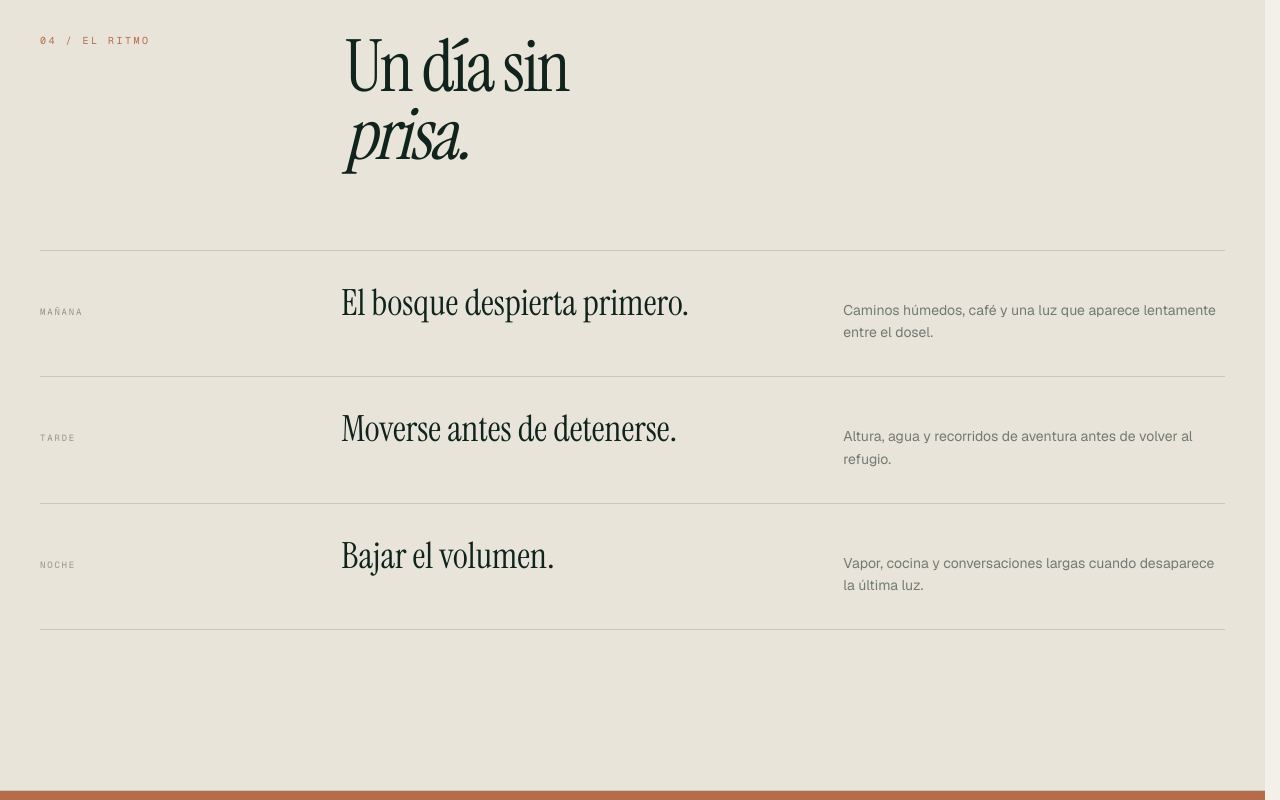
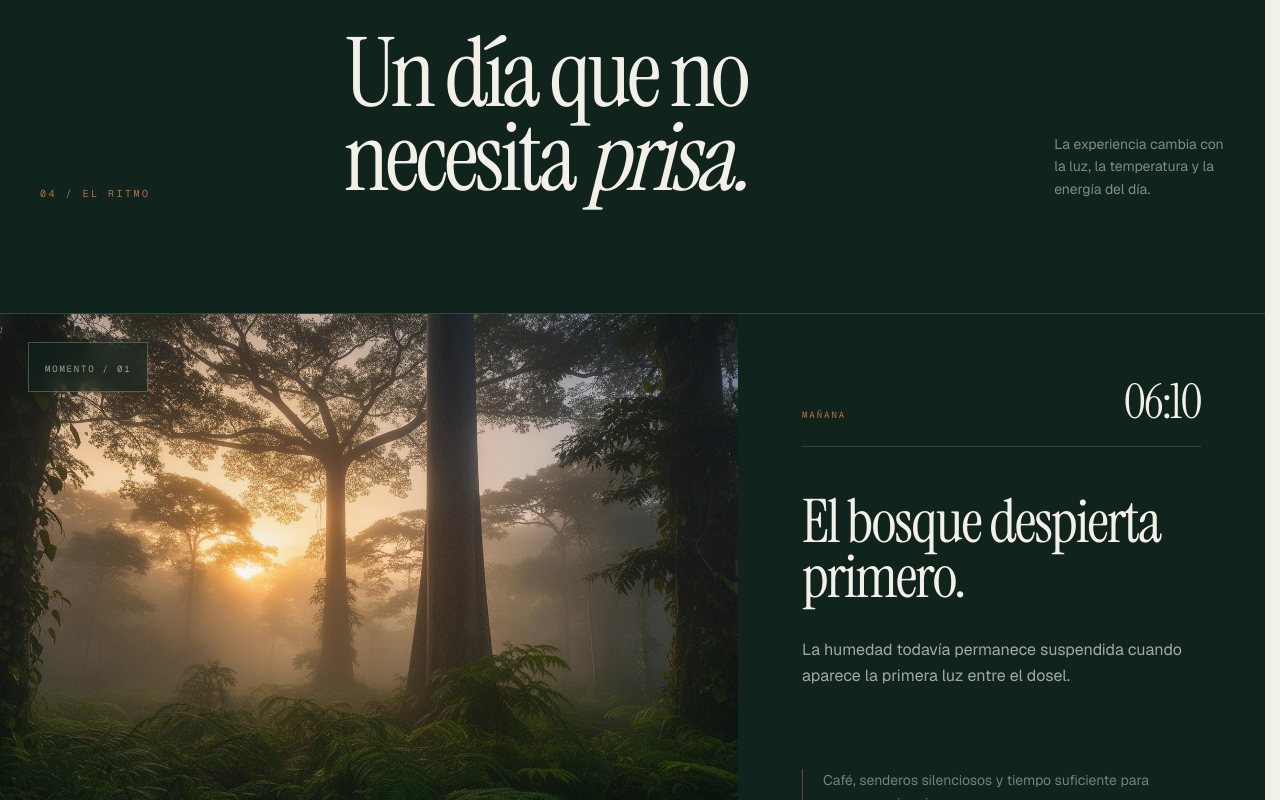
Before and after one commit to Gerardoprogramer/selvatica, a Next.js app: page / in a window 1280 px wide. Shown: the part 8260-9060 px from the top of the page. Built offline with nearby package versions, Linux system fonts and the light colour scheme.

Commit message:
feat: refactor Rhythm component to use RHYTHM_MOMENTS and add RhythmMoment interface

```diff
--- a/components/Rhythm.tsx
+++ b/components/Rhythm.tsx
@@ -1,54 +1,69 @@
+import Image from "next/image";
+
 import { Reveal } from "@/components/motion/Reveal";
 
-const moments = [
-    {
-        label: "Mañana",
-        title: "El bosque despierta primero.",
-        text: "Caminos húmedos, café y una luz que aparece lentamente entre el dosel.",
-    },
-    {
-        label: "Tarde",
-        title: "Moverse antes de detenerse.",
-        text: "Altura, agua y recorridos de aventura antes de volver al refugio.",
-    },
-    {
-        label: "Noche",
-        title: "Bajar el volumen.",
-        text: "Vapor, cocina y conversaciones largas cuando desaparece la última luz.",
-    },
-];
+import { RHYTHM_MOMENTS } from "@/content/rhythm";
 
 export const Rhythm = () => {
     return (
-        <section className="border-volcanic/15 bg-sand border-y py-28 md:py-40">
-            <div className="mx-auto max-w-7xl px-6 md:px-10">
-                <Reveal className="grid gap-8 md:grid-cols-12">
-                    <p className="text-clay font-mono text-[10px] tracking-[0.25em] uppercase md:col-span-3">04 / El ritmo</p>
+        <section id="ritmo" aria-labelledby="rhythm-title" className="overflow-hidden bg-volcanic text-mist">
+            <div className="mx-auto max-w-[1600px] px-6 pb-20 pt-28 md:px-10 md:pb-28 md:pt-40">
+                <Reveal className="grid gap-8 md:grid-cols-12 md:items-end">
+                    <div className="md:col-span-3">
+                        <p className="font-mono text-[10px] uppercase tracking-[0.25em] text-clay">04 / El ritmo</p>
+                    </div>
 
-                    <h2 className="font-serif text-5xl leading-[0.95] tracking-[-0.03em] md:col-span-7 md:text-7xl">
-                        Un día sin
-                        <br />
-                        <em>prisa.</em>
-                    </h2>
+                    <div className="md:col-span-7">
+                        <h2 id="rhythm-title" className="font-serif text-5xl leading-[0.88] tracking-[-0.04em] md:text-7xl lg:text-8xl">
+                            Un día que no
+                            <br />
+                            necesita <em>prisa.</em>
+                        </h2>
+                    </div>
+
+                    <div className="md:col-span-2">
+                        <p className="max-w-xs text-sm leading-relaxed text-mist/50">La experiencia cambia con la luz, la temperatura y la energía del día.</p>
+                    </div>
                 </Reveal>
+            </div>
 
-                <div className="border-volcanic/15 mt-20 border-t">
-                    {moments.map((moment, index) => (
-                        <Reveal key={moment.label} delay={index * 0.05}>
-                            <article className="border-volcanic/15 grid gap-5 border-b py-8 md:grid-cols-12 md:items-baseline">
-                                <span className="text-volcanic/40 font-mono text-[9px] tracking-[0.2em] uppercase md:col-span-3">
-                                    {moment.label}
-                                </span>
+            <div className="border-t border-mist/15">
+                {RHYTHM_MOMENTS.map((moment, index) => {
+                    const reversed = index % 2 !== 0;
 
-                                <h3 className="font-serif text-3xl md:col-span-4 md:text-4xl">{moment.title}</h3>
+                    return (
+                        <article key={moment.number} className="border-b border-mist/15">
+                            <div className="mx-auto grid max-w-[1600px] md:min-h-[70svh] md:grid-cols-12">
+                                <Reveal className={`relative min-h-[52svh] overflow-hidden bg-jungle md:col-span-7 md:min-h-full ${reversed ? "md:order-2" : ""}`}>
+                                    <Image fill src={moment.image} alt={moment.alt} sizes="(max-width: 768px) 100vw, 58vw" className="object-cover" />
 
-                                <p className="text-volcanic/55 max-w-md text-sm leading-relaxed md:col-span-4 md:col-start-9">
-                                    {moment.text}
-                                </p>
-                            </article>
-                        </Reveal>
-                    ))}
-                </div>
+                                    <div aria-hidden="true" className="absolute inset-0 bg-linear-to-t from-volcanic/45 via-transparent to-volcanic/10" />
+
+                                    <div className="absolute left-5 top-5 border border-mist/25 bg-volcanic/55 px-4 py-3 backdrop-blur-sm md:left-7 md:top-7">
+                                        <span className="font-mono text-[9px] uppercase tracking-[0.2em] text-mist/60">Momento / {moment.number}</span>
+                                    </div>
+                                </Reveal>
+
+                                <Reveal delay={0.08} className={`flex flex-col justify-between px-6 py-10 md:col-span-5 md:px-12 md:py-14 lg:px-16 lg:py-16 ${reversed ? "md:order-1" : ""}`}>
+                                    <div>
+                                        <div className="flex items-baseline justify-between gap-6 border-b border-mist/15 pb-5">
+                                            <span className="font-mono text-[9px] uppercase tracking-[0.22em] text-clay">{moment.label}</span>
+                                            <span className="font-serif text-4xl tracking-[-0.035em] text-mist md:text-5xl">{moment.time}</span>
+                                        </div>
+
+                                        <h3 className="mt-12 max-w-md font-serif text-4xl leading-[0.92] tracking-[-0.03em] md:text-5xl lg:text-6xl">{moment.title}</h3>
+
+                                        <p className="mt-8 max-w-md text-[15px] leading-relaxed text-mist/65 md:text-base">{moment.description}</p>
+                                    </div>
+
+                                    <div className="mt-14 border-l border-clay/50 pl-5 md:mt-20">
+                                        <p className="max-w-sm text-sm leading-relaxed text-mist/45">{moment.detail}</p>
+                                    </div>
+                                </Reveal>
+                            </div>
+                        </article>
+                    );
+                })}
             </div>
         </section>
     );
--- /dev/null
+++ b/content/rhythm.ts
@@ -0,0 +1,43 @@
+export interface RhythmMoment {
+    number: string;
+    time: string;
+    label: string;
+    title: string;
+    description: string;
+    detail: string;
+    image: string;
+    alt: string;
+}
+
+export const RHYTHM_MOMENTS = [
+    {
+        number: "01",
+        time: "06:10",
+        label: "Mañana",
+        title: "El bosque despierta primero.",
+        description: "La humedad todavía permanece suspendida cuando aparece la primera luz entre el dosel.",
+        detail: "Café, senderos silenciosos y tiempo suficiente para comenzar sin prisa.",
+        image: "/assets/hero-mist.jpg",
+        alt: "Bosque tropical cubierto por neblina durante la mañana",
+    },
+    {
+        number: "02",
+        time: "14:30",
+        label: "Tarde",
+        title: "Moverse antes de detenerse.",
+        description: "El día gana energía entre altura, agua y recorridos que cambian la forma de percibir el paisaje.",
+        detail: "La aventura aparece como contraste frente a las horas más tranquilas.",
+        image: "/assets/puente.jpg",
+        alt: "Puente suspendido atravesando el bosque tropical",
+    },
+    {
+        number: "03",
+        time: "19:40",
+        label: "Noche",
+        title: "Cuando todo baja el volumen.",
+        description: "La última luz desaparece y el recorrido termina alrededor de agua caliente, comida y espacios más íntimos.",
+        detail: "No hace falta llenar cada hora. Parte de la experiencia consiste en dejar espacio entre ellas.",
+        image: "/assets/termales.jpg",
+        alt: "Agua termal rodeada por vegetación en una atmósfera tranquila",
+    },
+] as const satisfies readonly RhythmMoment[];
```
